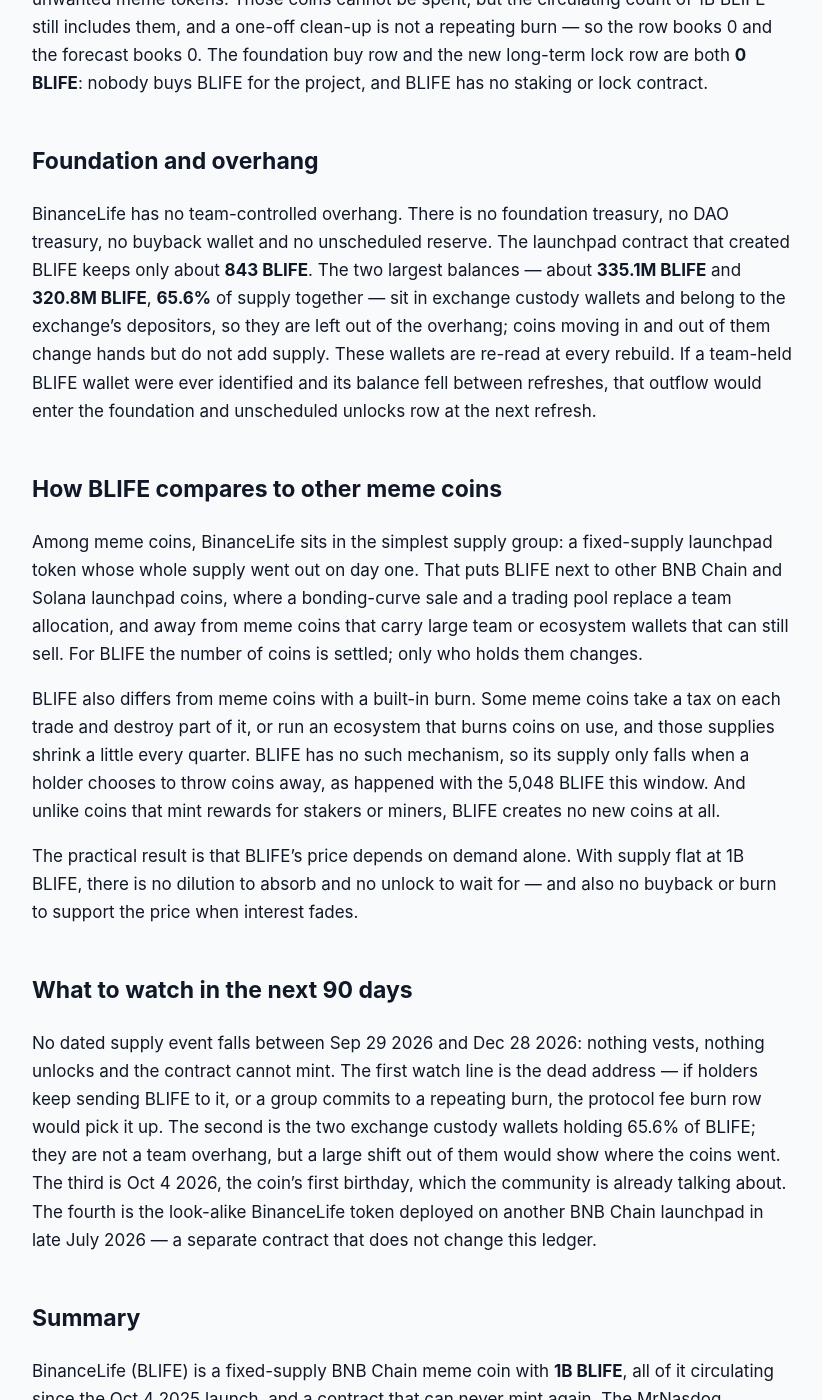
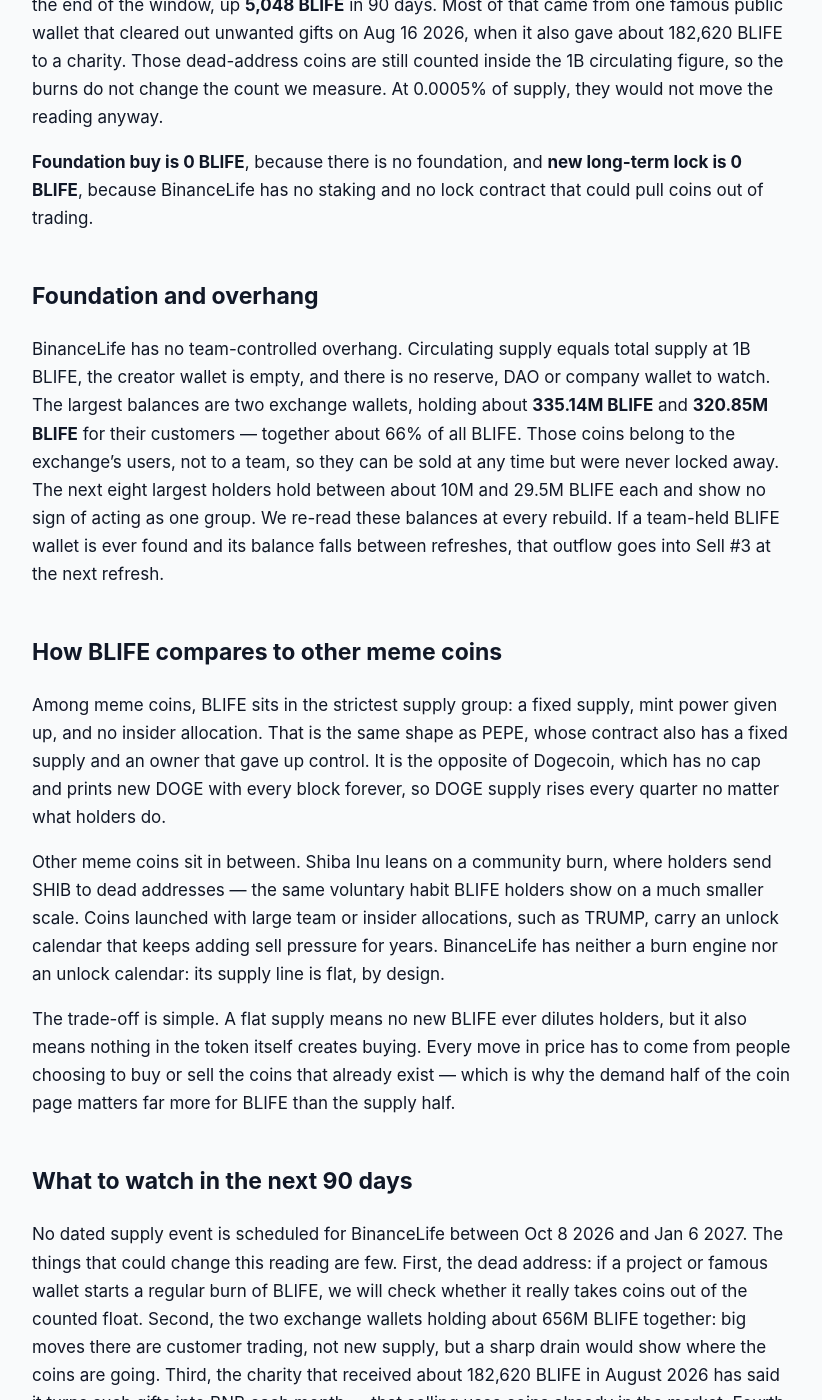
Before and after one commit to jeevansongmy-spec/mrnasdog-articles, a Jekyll site: the page built from crypto/binancelife-pressure-framework.md, in a window 1280 px wide and 1400 px high, scrolled down 1554 px. Shown: the whole window, without its empty margins (228-1050 px from the left). Built offline with Jekyll 4.4.1, drawn with Linux system fonts in a browser that asks for light colours; some of the changed text lies outside the part shown.

Commit message:
publish: crypto/binancelife-pressure-framework

```diff
--- a/crypto/binancelife-pressure-framework.md
+++ b/crypto/binancelife-pressure-framework.md
@@ -1,51 +1,57 @@
 ---
-title: "BLIFE Inflation Analysis · September 2026 · Mixed flows · supply roughly steady"
-description: "BLIFE supply is flat: all 1B BinanceLife coins are out, the contract can never mint, and nothing vests. Net 0.00% over 90 days and next; no buyback or burn."
+title: "BLIFE Inflation Analysis · October 2026 · Mixed flows · supply roughly steady"
+description: "BLIFE supply is flat: all 1B BinanceLife coins circulate, minting is off for good, and nothing vests. Net 0.00% over 90 days and next; no buyback or burn."
 canonical_url: "https://mrnasdog.com/research/binancelife/inflation"
 tags: ["crypto", "blife", "binancelife", "memecoin"]
 published: true
 ---
 
-Originally published at [BLIFE Inflation Analysis · September 2026 · Mixed flows · supply roughly steady](https://mrnasdog.com/research/binancelife/inflation).
+Originally published at [BLIFE Inflation Analysis · October 2026 · Mixed flows · supply roughly steady](https://mrnasdog.com/research/binancelife/inflation).
 
-# BLIFE Inflation Analysis · September 2026 · Mixed flows · supply roughly steady
+# BLIFE Inflation Analysis · October 2026 · Mixed flows · supply roughly steady
 
-BinanceLife (**币安人生**, BLIFE) has a supply that does not move. All **1B BLIFE** were minted once when the meme coin launched on BNB Chain on Oct 4 2025, the mint function can never run again, and no team, vesting or treasury wallet exists to release more. Over the last 90 days the MrNasdog Pressure Framework counts **0 BLIFE** of sell pressure and **0 BLIFE** of buy pressure — a net of **0.00%**, the same for the next 90 days — while the monitor reads **−0.04%**. The only supply-side flow was **5,048 BLIFE** that holders sent to an unspendable address, one-off moves that stay inside the counted supply.
+**BLIFE** (币安人生, BinanceLife) has a frozen supply: **0 BLIFE** of new coins came out in the last 90 days, **0 BLIFE** was taken out, and the net change is **0.00%**, with the same **0.00%** projected for the next 90 days. The monitor reads **−0.0017%**, a gap of under **0.01 points**. All **1B BLIFE** were created at launch on BNB Chain, the mint switch has no owner left to flip it, and nothing is locked or vesting, so 1B is both the floor and the ceiling.
 
 ## The verdict, in one paragraph
 
-BLIFE’s net supply change over the last 90 days is **0.00%**, and the forecast for the next 90 days is also **0.00%**. The inflation monitor, which tracks the circulating count day by day, reads **−0.04%** for the same stretch; the gap is **0.04 percentage points**, well inside the 0.5-point tolerance, so no warning chip is shown. The monitor’s small minus sign is day-to-day rounding around a count that sits at exactly 1B BLIFE. The on-chain total supply read **1,000,000,000 BLIFE** at both ends of the window, from Jul 1 2026 to Sep 29 2026. BLIFE is a fixed-supply meme coin: nothing is created, nothing vests and nothing is bought back.
+Over the 90 days to Oct 7 2026, BinanceLife's net supply change was **0.00%**: sell pressure **0 BLIFE**, buy pressure **0 BLIFE**, against **1B BLIFE** circulating. The monitor, which reads supply from market data, shows **−0.0017%** — tiny rounding in a price-and-market-value reading, not a real change. The gap is **0.0017 points**, far inside the 0.5-point line, so no warning chip is shown. BLIFE is a fully unlocked, fixed-supply meme coin: its supply story is finished, and everything that moves the price now comes from demand.
 
 ## Sell pressure: where new BLIFE comes from
 
-Protocol inflation is **0 BLIFE**, and it cannot change. The BLIFE token contract holds its total supply in ordinary storage and has exactly one function that can create coins — the launch function that minted 1B BLIFE on Oct 4 2025. Called again today, it refuses with the contract’s own message that the token is already set up, and it can only be called by the owner, a role that was handed over to no one. The contract has no other mint path, no upgrade hook and no way to hand its code to another contract. This is why the BLIFE protocol inflation row carries a permanent tag.
+**Protocol inflation is 0 BLIFE**. The BLIFE token contract minted all 1,000,000,000 coins when it was created on Oct 4 2025. We read the total supply on-chain at both ends of the window and got exactly 1,000,000,000 both times, and we checked that this number lives in normal storage, so a flat reading here really means nothing changed. The one function in the BLIFE contract that can create coins only obeys the owner, and the owner is now the zero address, which no one controls. The contract makes no outside calls and cannot be upgraded, so this mint lock is permanent.
 
-Vesting unlocks are **0 BLIFE**. BinanceLife was a fair launch on a BNB Chain meme launchpad: there was no private sale, no investor round and no team allocation, so no unlock calendar exists and none of the trackers lists one. Foundation and unscheduled unlocks are also **0 BLIFE**, because BinanceLife has no foundation, no company and no reserve wallet. The long-term locked or bankruptcy row is **0 BLIFE** too: no escrow, estate or trustee holds BLIFE. On Aug 16 2026 a well-known founder’s public wallet gave about **182.6K BLIFE** to a charity, but those coins were already counted as circulating, so the gift adds nothing to supply.
+**Vesting unlocks are 0 BLIFE**. BinanceLife launched through a BNB Chain meme launchpad, where buyers bought every coin on an open price curve. There was no team share, no investor round and no treasury, so there is no unlock calendar and no cliff waiting in the future.
+
+**Foundation and unscheduled unlocks are 0 BLIFE**. No foundation or company stands behind BLIFE. The wallet that created the token holds 0 BLIFE, and the launchpad contract holds about 843. Because all 1B coins already count as circulating, no wallet sits outside the float, so no transfer of any size can add new supply to the market.
+
+**Long-term locked or bankruptcy supply is 0 BLIFE**. No court estate or trustee holds BinanceLife. The launch liquidity pool on BNB Chain was locked forever when the coin left the launchpad, but those pool coins trade every day and were always part of the 1B count.
 
 ## Buy pressure: where new BLIFE goes
 
-The programmatic buyback row is **0 BLIFE**. BinanceLife earns no revenue and has no treasury, so there is nothing to fund a buyback. The protocol fee burn row is **0 BLIFE** as well: BLIFE charges a 0% transfer tax, so no fee is taken and nothing is destroyed by the protocol.
+**Programmatic buyback is 0 BLIFE**. BLIFE has no fees, no revenue and no treasury, so there is no buyback engine of any kind.
 
-Holders did burn some BLIFE by hand. The balance of the standard unspendable dead address rose from **428,030 BLIFE** to **433,078 BLIFE** over the window, a rise of **5,048 BLIFE**, of which **4,444 BLIFE** came from the founder’s wallet on Aug 16 2026 as it cleared out unwanted meme tokens. Those coins cannot be spent, but the circulating count of 1B BLIFE still includes them, and a one-off clean-up is not a repeating burn — so the row books 0 and the forecast books 0. The foundation buy row and the new long-term lock row are both **0 BLIFE**: nobody buys BLIFE for the project, and BLIFE has no staking or lock contract.
+**Protocol fee burn is 0 BLIFE**. The BLIFE contract has no burn function and charges no tax on transfers. Some holders still send coins to the dead address by hand: it held **433,078 BLIFE** at the end of the window, up **5,048 BLIFE** in 90 days. Most of that came from one famous public wallet that cleared out unwanted gifts on Aug 16 2026, when it also gave about 182,620 BLIFE to a charity. Those dead-address coins are still counted inside the 1B circulating figure, so the burns do not change the count we measure. At 0.0005% of supply, they would not move the reading anyway.
+
+**Foundation buy is 0 BLIFE**, because there is no foundation, and **new long-term lock is 0 BLIFE**, because BinanceLife has no staking and no lock contract that could pull coins out of trading.
 
 ## Foundation and overhang
 
-BinanceLife has no team-controlled overhang. There is no foundation treasury, no DAO treasury, no buyback wallet and no unscheduled reserve. The launchpad contract that created BLIFE keeps only about **843 BLIFE**. The two largest balances — about **335.1M BLIFE** and **320.8M BLIFE**, **65.6%** of supply together — sit in exchange custody wallets and belong to the exchange’s depositors, so they are left out of the overhang; coins moving in and out of them change hands but do not add supply. These wallets are re-read at every rebuild. If a team-held BLIFE wallet were ever identified and its balance fell between refreshes, that outflow would enter the foundation and unscheduled unlocks row at the next refresh.
+BinanceLife has no team-controlled overhang. Circulating supply equals total supply at 1B BLIFE, the creator wallet is empty, and there is no reserve, DAO or company wallet to watch. The largest balances are two exchange wallets, holding about **335.14M BLIFE** and **320.85M BLIFE** for their customers — together about 66% of all BLIFE. Those coins belong to the exchange's users, not to a team, so they can be sold at any time but were never locked away. The next eight largest holders hold between about 10M and 29.5M BLIFE each and show no sign of acting as one group. We re-read these balances at every rebuild. If a team-held BLIFE wallet is ever found and its balance falls between refreshes, that outflow goes into Sell #3 at the next refresh.
 
 ## How BLIFE compares to other meme coins
 
-Among meme coins, BinanceLife sits in the simplest supply group: a fixed-supply launchpad token whose whole supply went out on day one. That puts BLIFE next to other BNB Chain and Solana launchpad coins, where a bonding-curve sale and a trading pool replace a team allocation, and away from meme coins that carry large team or ecosystem wallets that can still sell. For BLIFE the number of coins is settled; only who holds them changes.
+Among meme coins, BLIFE sits in the strictest supply group: a fixed supply, mint power given up, and no insider allocation. That is the same shape as PEPE, whose contract also has a fixed supply and an owner that gave up control. It is the opposite of Dogecoin, which has no cap and prints new DOGE with every block forever, so DOGE supply rises every quarter no matter what holders do.
 
-BLIFE also differs from meme coins with a built-in burn. Some meme coins take a tax on each trade and destroy part of it, or run an ecosystem that burns coins on use, and those supplies shrink a little every quarter. BLIFE has no such mechanism, so its supply only falls when a holder chooses to throw coins away, as happened with the 5,048 BLIFE this window. And unlike coins that mint rewards for stakers or miners, BLIFE creates no new coins at all.
+Other meme coins sit in between. Shiba Inu leans on a community burn, where holders send SHIB to dead addresses — the same voluntary habit BLIFE holders show on a much smaller scale. Coins launched with large team or insider allocations, such as TRUMP, carry an unlock calendar that keeps adding sell pressure for years. BinanceLife has neither a burn engine nor an unlock calendar: its supply line is flat, by design.
 
-The practical result is that BLIFE’s price depends on demand alone. With supply flat at 1B BLIFE, there is no dilution to absorb and no unlock to wait for — and also no buyback or burn to support the price when interest fades.
+The trade-off is simple. A flat supply means no new BLIFE ever dilutes holders, but it also means nothing in the token itself creates buying. Every move in price has to come from people choosing to buy or sell the coins that already exist — which is why the demand half of the coin page matters far more for BLIFE than the supply half.
 
 ## What to watch in the next 90 days
 
-No dated supply event falls between Sep 29 2026 and Dec 28 2026: nothing vests, nothing unlocks and the contract cannot mint. The first watch line is the dead address — if holders keep sending BLIFE to it, or a group commits to a repeating burn, the protocol fee burn row would pick it up. The second is the two exchange custody wallets holding 65.6% of BLIFE; they are not a team overhang, but a large shift out of them would show where the coins went. The third is Oct 4 2026, the coin’s first birthday, which the community is already talking about. The fourth is the look-alike BinanceLife token deployed on another BNB Chain launchpad in late July 2026 — a separate contract that does not change this ledger.
+No dated supply event is scheduled for BinanceLife between Oct 8 2026 and Jan 6 2027. The things that could change this reading are few. First, the dead address: if a project or famous wallet starts a regular burn of BLIFE, we will check whether it really takes coins out of the counted float. Second, the two exchange wallets holding about 656M BLIFE together: big moves there are customer trading, not new supply, but a sharp drain would show where the coins are going. Third, the charity that received about 182,620 BLIFE in August 2026 has said it turns such gifts into BNB each month — that selling uses coins already in the market. Fourth, look-alike tokens with the same name on other launchpads: they are separate contracts and never add to this 1B.
 
 ## Summary
 
-BinanceLife (BLIFE) is a fixed-supply BNB Chain meme coin with **1B BLIFE**, all of it circulating since the Oct 4 2025 launch, and a contract that can never mint again. The MrNasdog Pressure Framework reads **0.00%** net supply change over the last 90 days and the next 90 days, against a monitor reading of **−0.04%**. There is no vesting, no team wallet, no buyback and no protocol burn; holders removed **5,048 BLIFE** by hand, still inside the counted supply. The key risk sits on the demand side, not in the supply, because nothing in the token supports the price when interest falls.
+BLIFE (币安人生, BinanceLife) is a fixed-supply BNB Chain meme coin with **1B BLIFE** in existence, all of it circulating. Over the last 90 days, **0 BLIFE** was minted and **0 BLIFE** left the counted float, for a net change of **0.00%**, matching the monitor's **−0.0017%**. The mint function is locked behind an owner that no longer exists, nothing vests, and there is no team wallet, so supply cannot grow. The key risk is not dilution but concentration: about two-thirds of all BLIFE sits in two exchange wallets, and the price depends entirely on demand.
 
-*MrNasdog Pressure Framework analysis of BLIFE, Metric 1 — Inflation. Data + explanation only. Not financial advice. Checked Sep 29 2026.*
+*MrNasdog Pressure Framework analysis of BLIFE, Metric 1 — Inflation. Data + explanation only. Not financial advice. Checked Oct 8 2026.*
```
